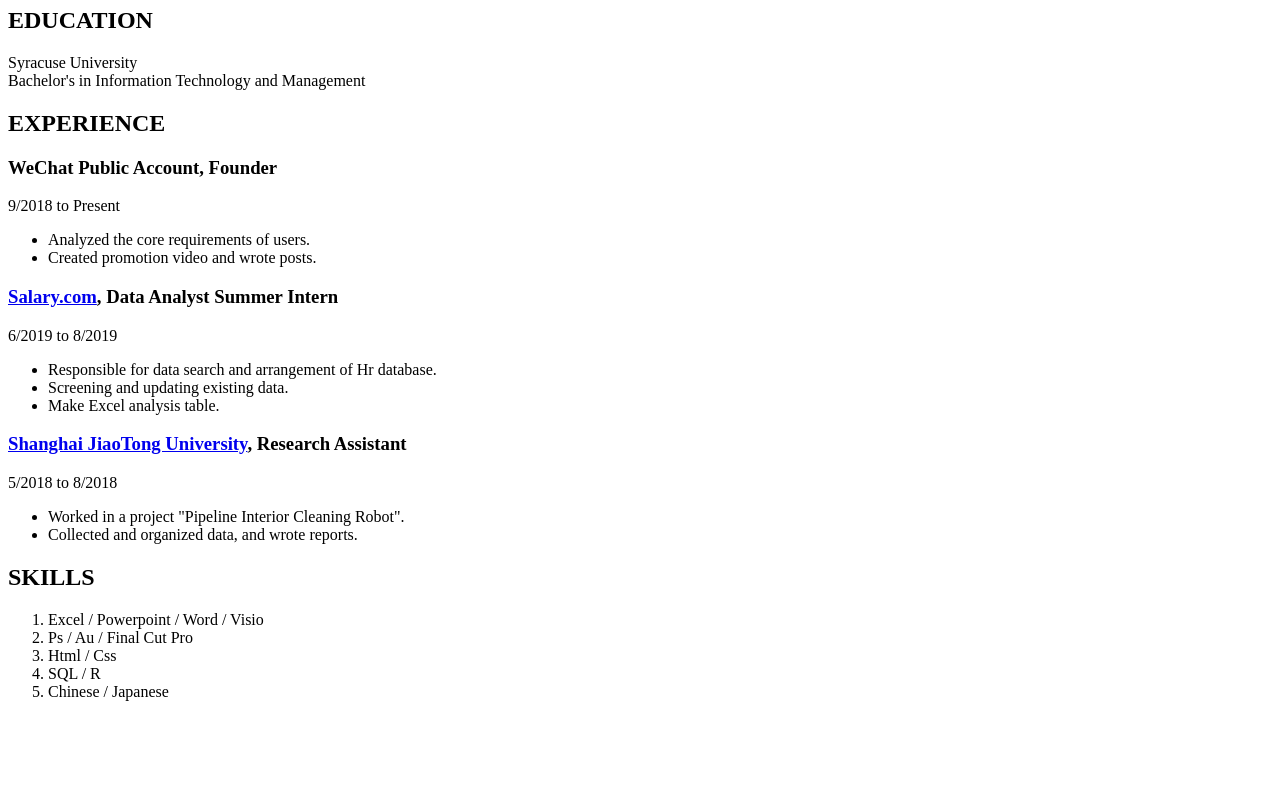
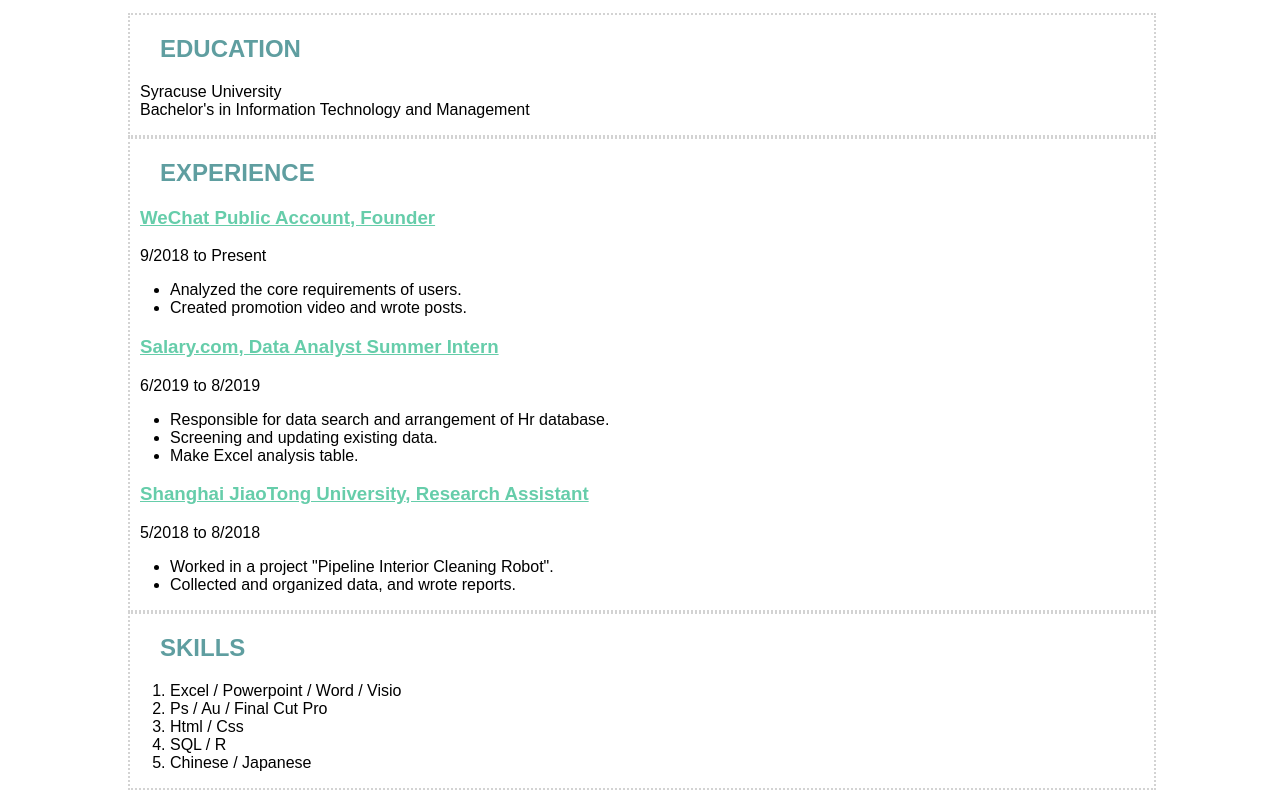
Before and after one commit to ywang145-su/Yihan-Wang, a plain HTML site: page week-04/hw/ywang145-resume-styled.html in a window 1280 px wide. Shown: the part 147-937 px from the top of the page. Before the commit the page ends 864 px from the top, so only its background shows below. Drawn offline with Linux system fonts and the light colour scheme.

Commit message:
Update ywang145-resume-styled.html

```diff
--- a/week-04/hw/ywang145-resume-styled.html
+++ b/week-04/hw/ywang145-resume-styled.html
@@ -5,7 +5,7 @@
     <head>
         <meta charset="UTF-8">
         <title> Resume </title>
-        <link rel="stylesheet" type="text/css" href="ywang145-resume.css">
+        <link rel="stylesheet" type="text/css" href="ywang145-resume-styled.css">
     </head>
 
     <body>
```
